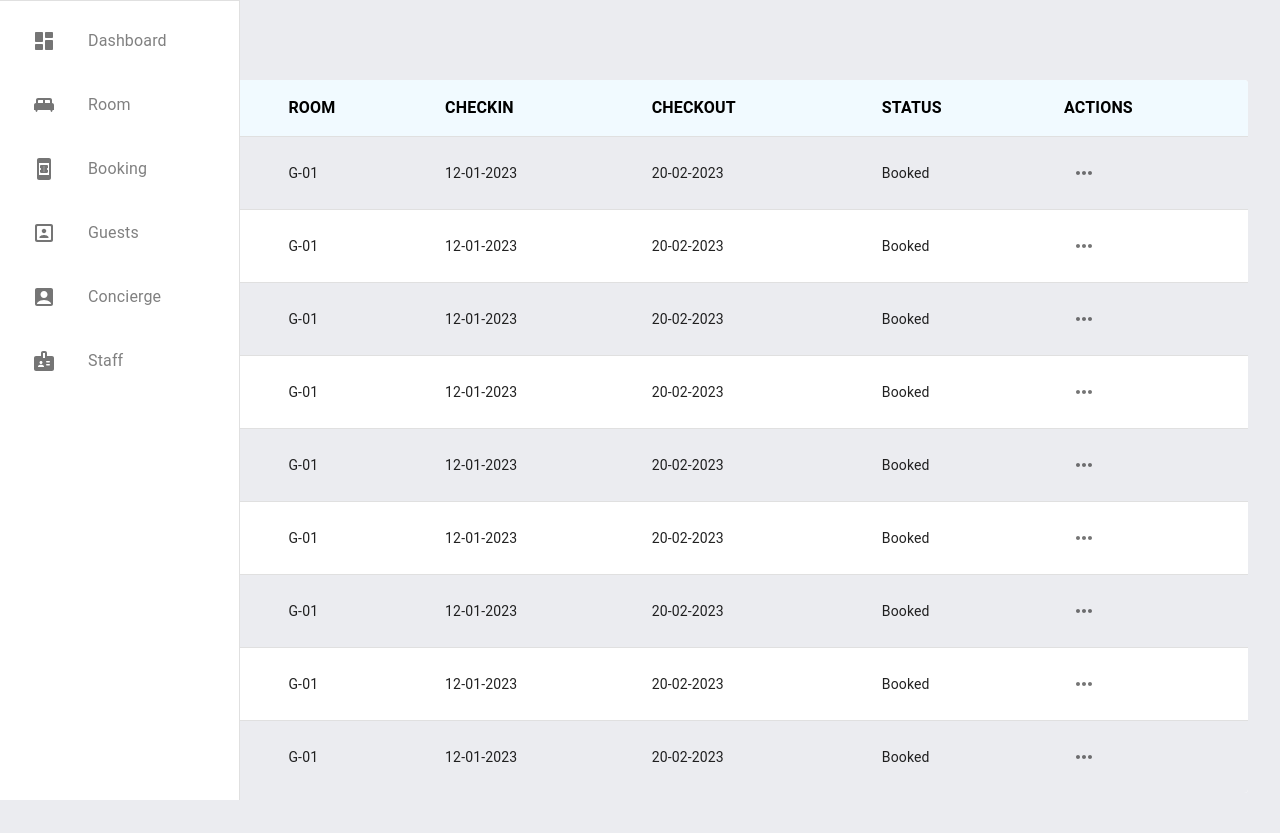
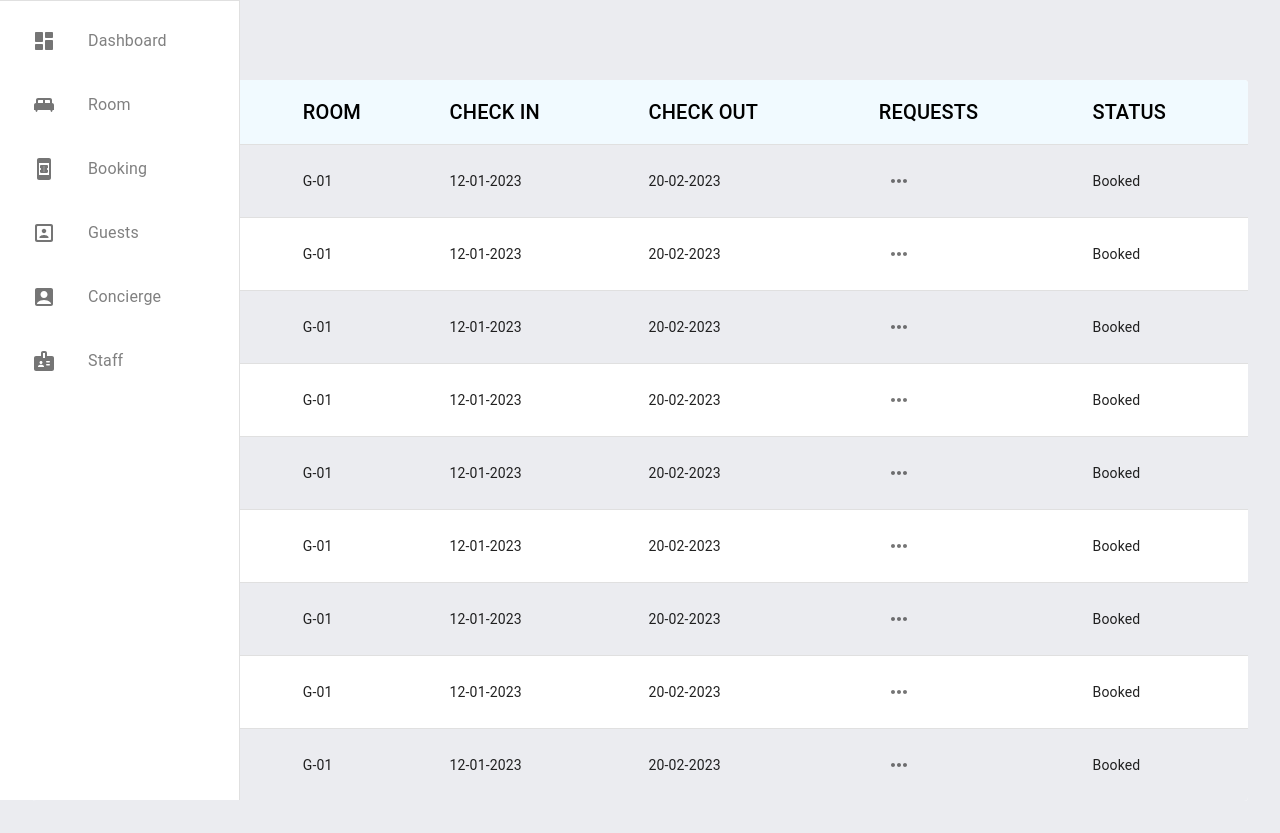
Before and after one commit to Sena543/hotel-mgt-frontend, a React (Vite) app: page /guests in a window 1280 px wide. Built offline with nearby package versions, Linux system fonts and the light colour scheme.

Commit message:
used guest table instead of generic table for added functionality

```diff
--- a/src/components/guest/GuestTable.tsx
+++ b/src/components/guest/GuestTable.tsx
@@ -1,14 +1,67 @@
 import { MoreHorizRounded } from "@mui/icons-material";
+import { TableContainer, Paper, Table, TableHead, TableRow, TableBody, IconButton, Typography } from "@mui/material";
+import { useState } from "react";
+import { Link } from "react-router-dom";
 import { guests } from "../../services/guests";
 import GenericTable from "../Table/GenericTable";
+import { StyledTableCell, StyledTableRow } from "../Table/TableComp";
+import Request from "../guest/Request";
 
 function GuestTable() {
+	const [open, setOpen] = useState<boolean>(false);
+
+	const headerList = ["Guest Name", "Room", "Check in", "Check out", "Requests", "Status"];
 	return (
 		<div>
-			<GenericTable tableData={guests} showActionCol={true} />
-			{/* <GenericTable tableHeaderData={tableHeader} tableBodyData={tableBody} /> */}
+			{/* <GenericTable tableData={guests} showActionCol={true} /> */}
+			<TableContainer component={Paper} elevation={0} className="room-table-container">
+				<Table>
+					<TableHead>
+						<TableRow>
+							{headerList.map((name) => (
+								<StyledTableCell>
+									<Typography variant="h6">{name.toLocaleUpperCase()}</Typography>
+								</StyledTableCell>
+							))}
+						</TableRow>
+					</TableHead>
+					<TableBody>
+						{guests &&
+							guests.map(({ name, room, checkin, checkout, request, status }) => (
+								<StyledTableRow hover>
+									<StyledTableCell>
+										<Link to={`guest_details/${name}`}>
+											<Typography>{name}</Typography>
+										</Link>
+									</StyledTableCell>
+									<StyledTableCell>{room}</StyledTableCell>
+									<StyledTableCell>{checkin}</StyledTableCell>
+									<StyledTableCell>{checkout}</StyledTableCell>
+									{/* <StyledTableCell>{request}</StyledTableCell> */}
+									<StyledTableCell>
+										<IconButton onClick={() => setOpen(true)}>
+											<MoreHorizRounded />
+										</IconButton>
+									</StyledTableCell>
+									<StyledTableCell>{status}</StyledTableCell>
+									<Request request={request} open={open} setOpen={setOpen} />
+								</StyledTableRow>
+							))}
+					</TableBody>
+				</Table>
+			</TableContainer>
 		</div>
 	);
 }
 
 export default GuestTable;
+// {
+// 	showActionCol ? (
+// 		<StyledTableCell>
+// 			<IconButton onClick={() => setOpen(true)}>
+// 				<MoreHorizRounded />
+// 			</IconButton>
+// 		</StyledTableCell>
+// 	) : null;
+// }
+// <Request request={data["request"]} open={open} setOpen={setOpen} />;
```
